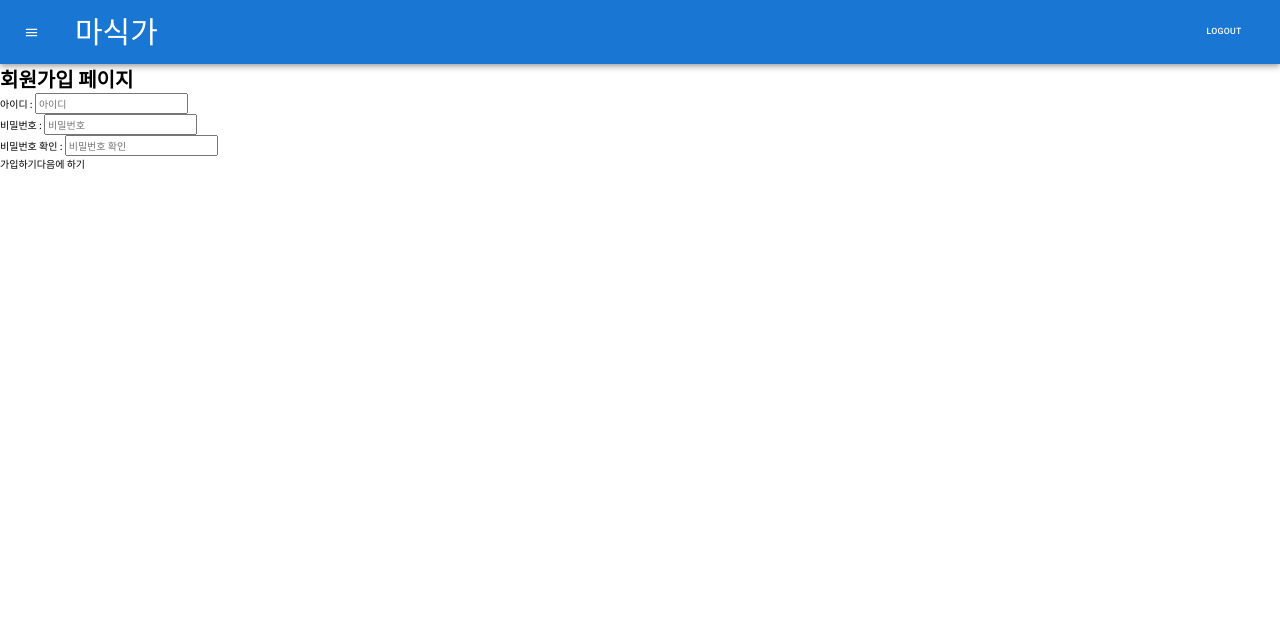
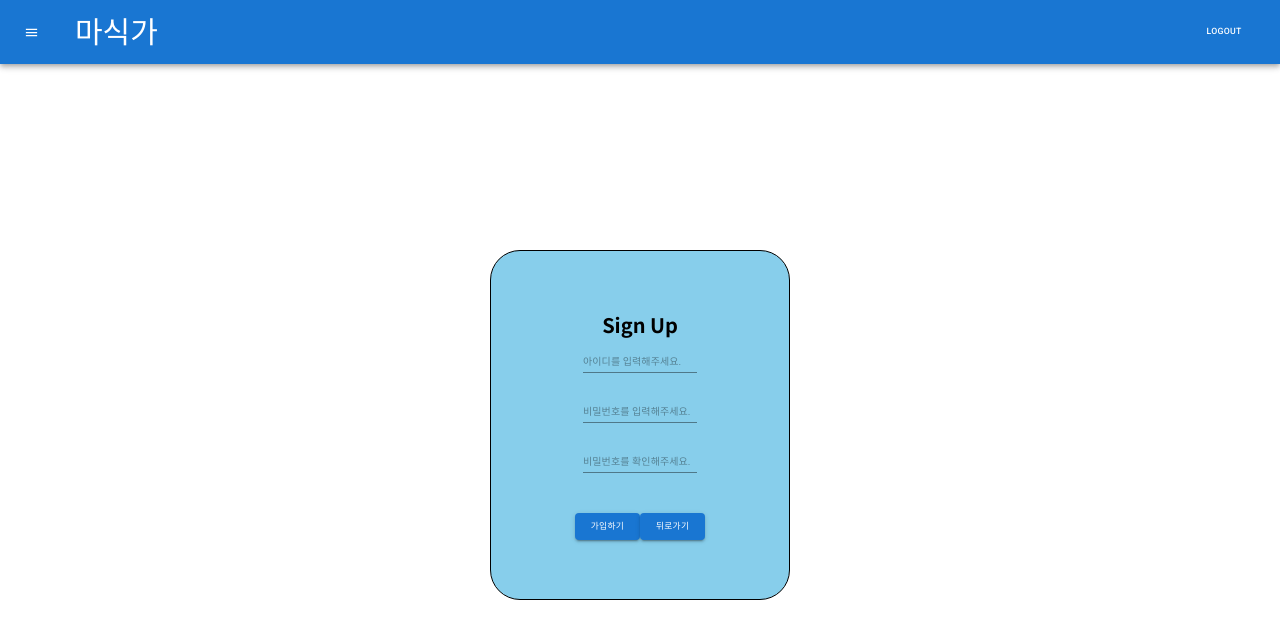
Before and after one commit to dongmin3891/masikga, a React (Create React App) app in the folder frontend/: page /login in a window 1280 px wide. Both pictures are taken after a click on the button "회원가입". Shown: the top 638 px of the page. Built offline with nearby package versions, Linux system fonts and the light colour scheme; no server answers.

Commit message:
feat: 회원가입 폼 추가

```diff
--- a/frontend/src/pages/signUp/index.tsx
+++ b/frontend/src/pages/signUp/index.tsx
@@ -5,6 +5,8 @@ import { settingUserInfo } from '../../store/LocalStore';
 import { ToastContainer, toast } from 'react-toastify';
 import 'react-toastify/dist/ReactToastify.css';
 import { useMutation } from 'react-query';
+import BasicInput from '../../components/BasicInput';
+import BasicButton from '../../components/BasicButton';
 
 function SignUp() {
 
@@ -71,17 +73,17 @@ function SignUp() {
     const { id, password, password2} = userInfo;
 
     if(id.length < 1){
-      toast.error("id를 입력해주세요!");
+      toast.error("아이디를 입력해주세요!");
       return;
     }
 
     if(password.length < 1){
-      toast.error("password를 입력해주세요!");
+      toast.error("패스워드를 입력해주세요!");
       return;
     }
 
     if(password2.length < 1){
-      toast.error("password를 재확인해주세요!");
+      toast.error("패스워드를 재확인해주세요!");
       return;
     }
 
@@ -97,25 +99,50 @@ function SignUp() {
 
   return (
     <>
-      <h1>회원가입 페이지</h1>
+      <div className="login_container">
+        <div className="login_items">
+          <h1>Sign Up</h1>
+            {/* <span>아이디 : </span> */}
+            <BasicInput
+              placeholder='아이디를 입력해주세요.'
+              variant="standard"
+              value={userInfo.id}
+              name='id'
+              onChange={(e) => userInfoHandler(e)}
+            />
+            {/* <input type="text" placeholder='아이디' name='id' onChange={(e) => userInfoHandler(e)}  /> */}
           <div>
-        <span>아이디 : </span>
-        <input type="text" placeholder='아이디' name='id' onChange={(e) => userInfoHandler(e)}  />
+            {/* <span>비밀번호 : </span> */}
+            <BasicInput
+              placeholder="비밀번호를 입력해주세요."
+              variant="standard"
+              value={userInfo.password}
+              name="password"
+              type="password"
+              onChange={(e) => userInfoHandler(e)}
+            />
+            {/* <input type="password" placeholder='비밀번호' name='password' onChange={(e) => userInfoHandler(e)} /> */}
           </div>
           <div>
-        <span>비밀번호 : </span>
-        <input type="password" placeholder='비밀번호' name='password' onChange={(e) => userInfoHandler(e)} />
-      </div>
-      <div>
-        <span>비밀번호 확인 : </span>
-        <input type="password" placeholder='비밀번호 확인' name='passwrod_confirm' onChange={(e) => userInfoHandler(e)} />
+            {/* <span>비밀번호 확인 : </span> */}
+            <BasicInput
+              placeholder="비밀번호를 확인해주세요."
+              variant="standard"
+              value={userInfo.password2}
+              name="password_confirm"
+              type="password"
+              onChange={(e) => userInfoHandler(e)}
+            />
+
+            {/* <input type="password" placeholder='비밀번호 확인' name='passwrod_confirm' onChange={(e) => userInfoHandler(e)} /> */}
           </div>
           {!passwordConfirm && userInfo.password2.length > 0 &&
               <div>비밀번호가 일치하지 않습니다!</div>
           }
-
-      <button onClick={signUpHandler}>가입하기</button>
-      <button>다음에 하기</button>
+          <BasicButton  className="signin-button" text='가입하기' variant="contained" onClick={signUpHandler}></BasicButton>
+          <BasicButton  className="signin-button" text='뒤로가기' variant="contained" onClick={() => history.goBack()}></BasicButton>
+        </div>
+      </div>
       <ToastContainer theme="colored" position="top-right" autoClose={2000} />
     </>
   )
```
Lines whose indentation alone changed are shown as unchanged.
